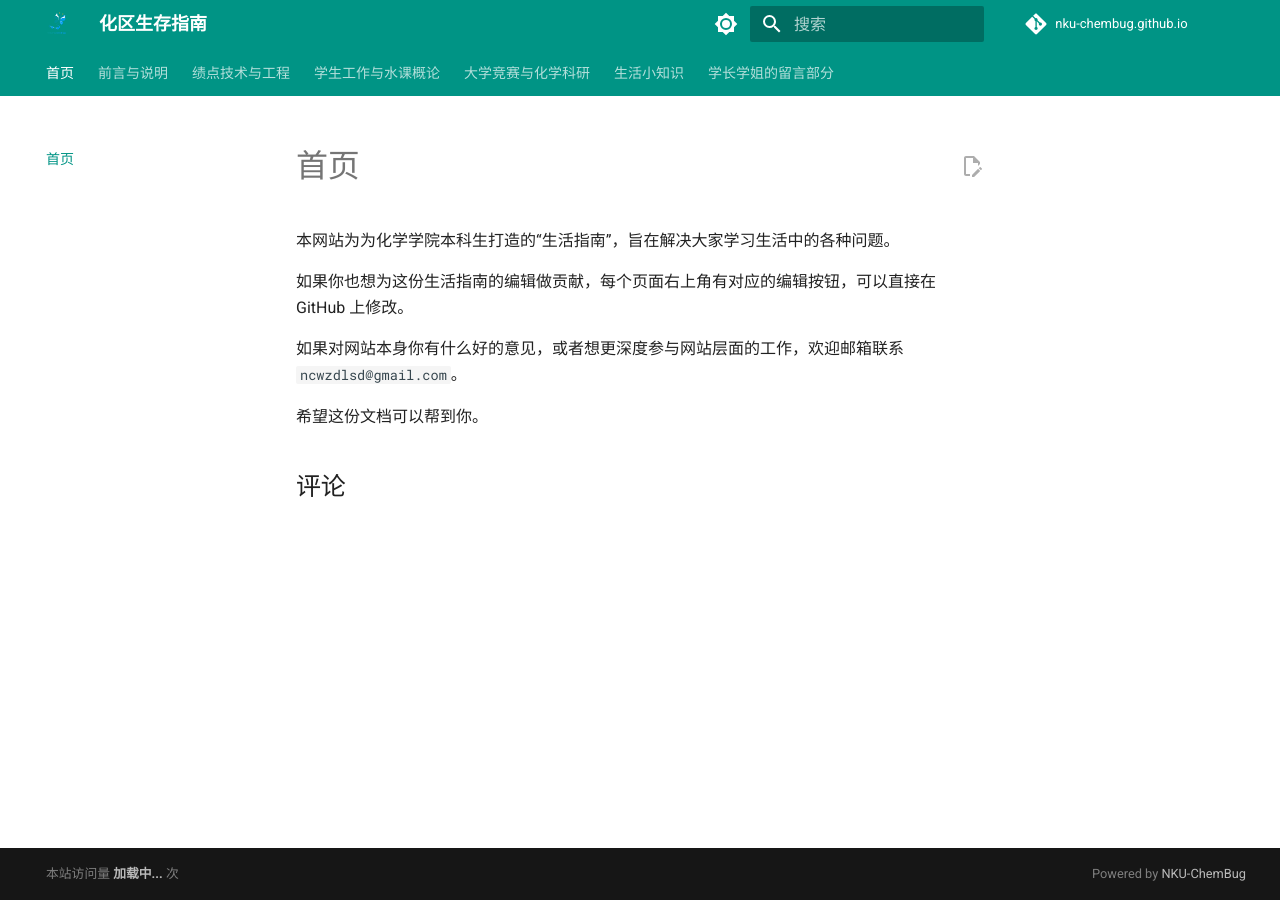
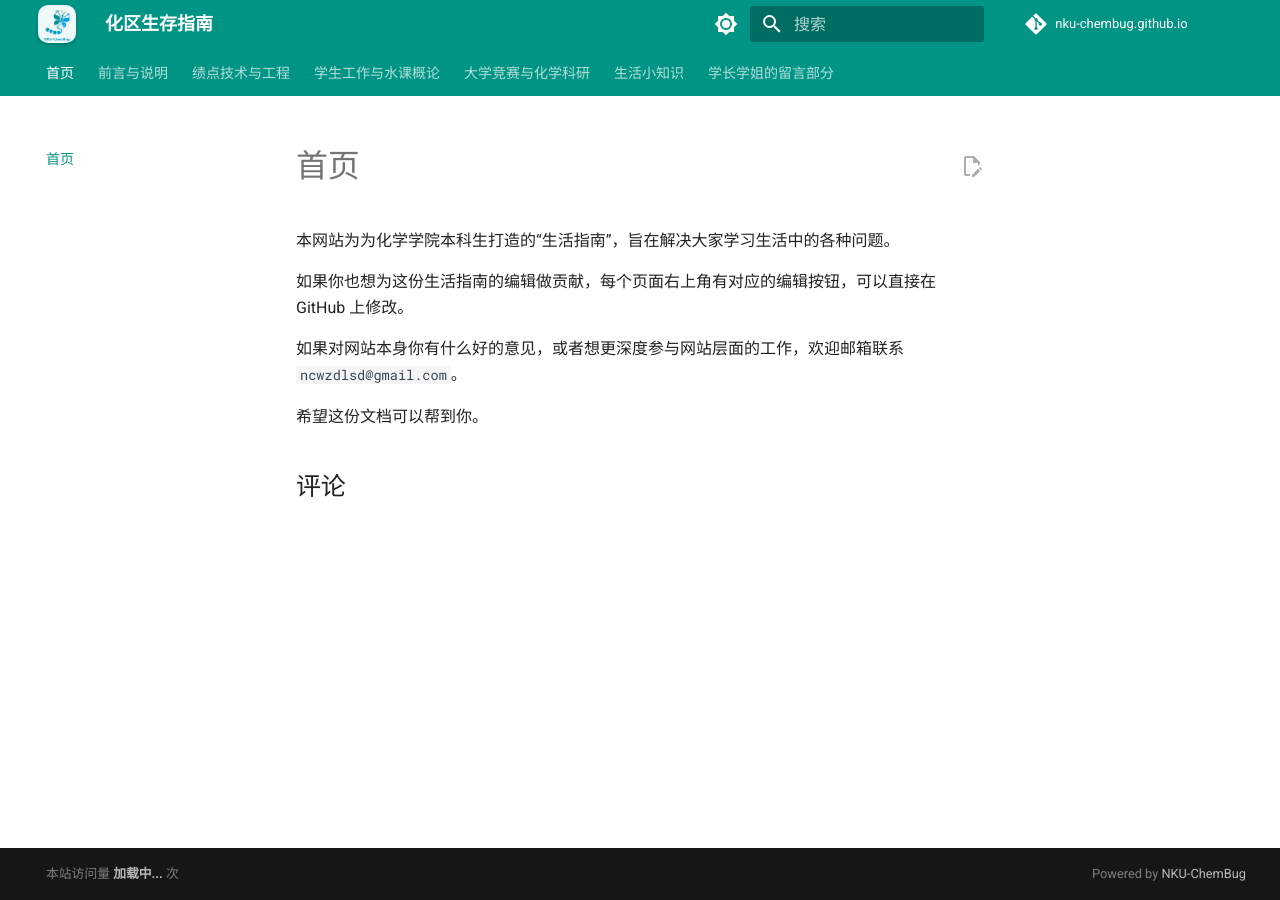
Before and after one commit to nku-chembug/nku-chembug.github.io, an MkDocs documentation site: the page built from docs/index.md, in a window 1280 px wide. Built offline with MkDocs 1.6.1 and Material for MkDocs 9.7.7, drawn with Linux system fonts in a browser that asks for light colours; nearby versions of some CDN libraries; library files that are not in the unit come from our copies; comment, search, counter and statistics services are not loaded.

Commit message:
添加 md-header 按钮样式，增强可访问性和视觉效果

```diff
--- a/docs/stylesheets/extra.css
+++ b/docs/stylesheets/extra.css
@@ -1,3 +1,26 @@
+.md-header__button.md-logo {
+  display: grid;
+  width: 1.9rem;
+  height: 1.9rem;
+  margin: 0.25rem 0.45rem 0.25rem 0.2rem;
+  padding: 0.18rem;
+  place-items: center;
+  border-radius: 0.5rem;
+  background: rgb(255 255 255 / 94%);
+  box-shadow: 0 0.08rem 0.2rem rgb(0 0 0 / 18%);
+}
+
+.md-header__button.md-logo img,
+.md-header__button.md-logo svg {
+  width: 100%;
+  height: 100%;
+}
+
+.md-header__button.md-logo:focus-visible {
+  outline: 0.12rem solid var(--md-accent-fg-color);
+  outline-offset: 0.08rem;
+}
+
 .md-footer-meta__inner {
   align-items: center;
 }
```
